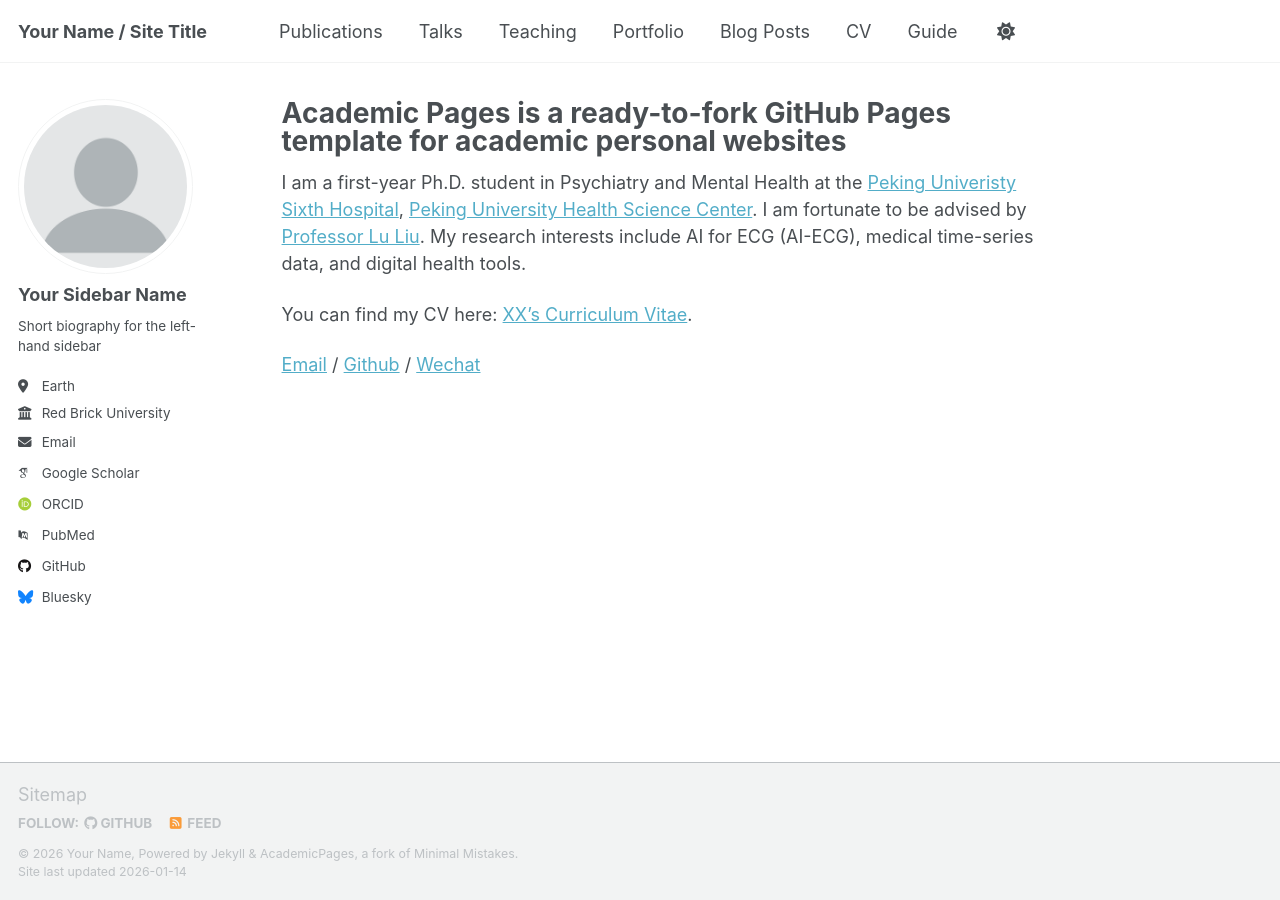
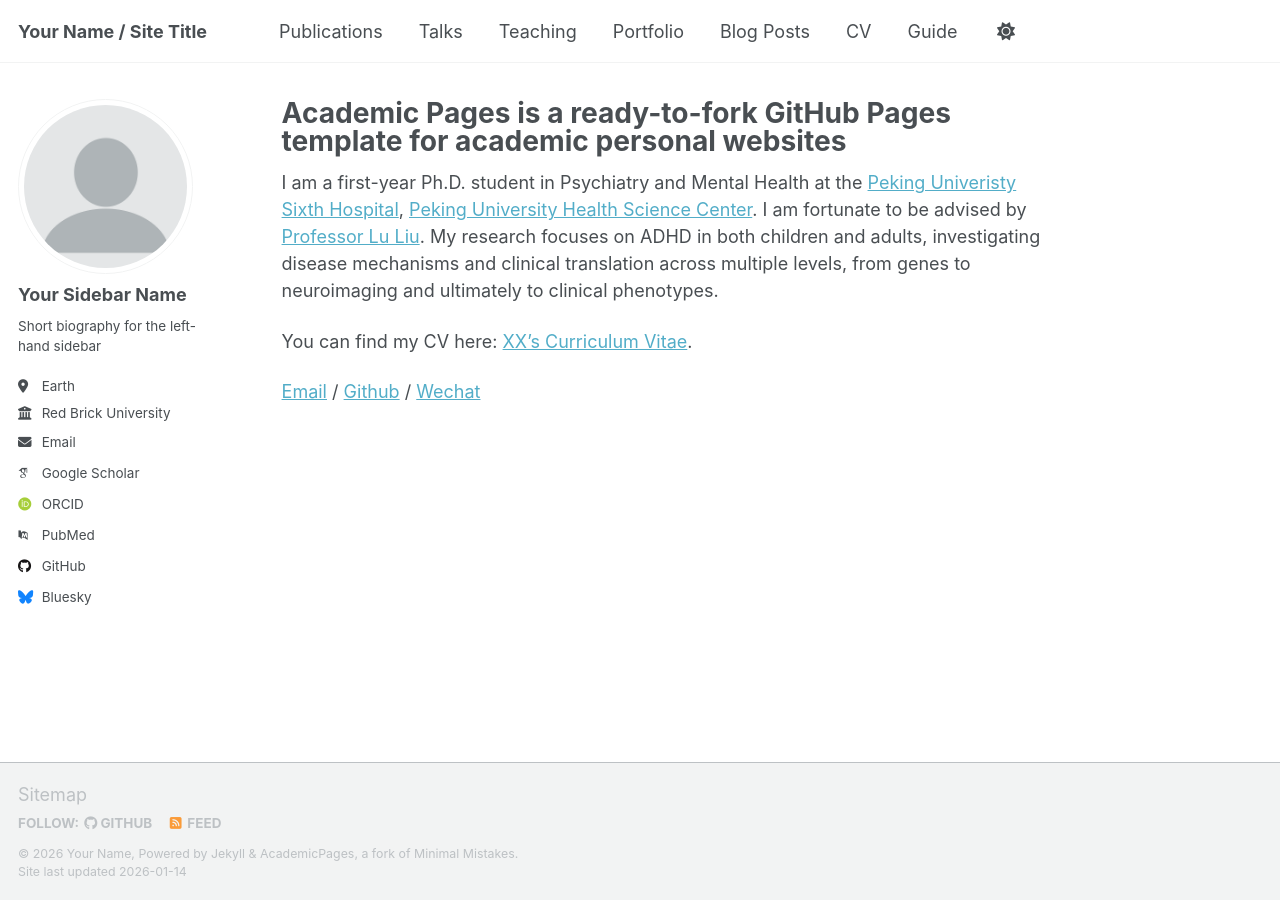
Before and after one commit to zhang019/zhang019.github.io, a Jekyll site: the page built from _pages/about.md, in a window 1280 px wide. Built offline with Jekyll 4.4.1, drawn with Linux system fonts in a browser that asks for light colours; some web fonts are replaced; a script that is not in the unit is left out.

Commit message:
Update about.md

```diff
--- a/_pages/about.md
+++ b/_pages/about.md
@@ -7,7 +7,7 @@ redirect_from:
   - /about.html
 ---
 
-I am a first-year Ph.D. student in Psychiatry and Mental Health at the [Peking Univeristy Sixth Hospital](https://www.pkuh6.cn/), [Peking University Health Science Center](https://www.bjmu.edu.cn/index.htm). I am fortunate to be advised by [Professor Lu Liu](https://www.pkuh6.cn/Html/Doctors/Main/Index_219.html?WebVisitShield=dZr4Kz5OIC8dKJj9j4xU). My research interests include AI for ECG (AI-ECG), medical time-series data, and digital health tools.
+I am a first-year Ph.D. student in Psychiatry and Mental Health at the [Peking Univeristy Sixth Hospital](https://www.pkuh6.cn/), [Peking University Health Science Center](https://www.bjmu.edu.cn/index.htm). I am fortunate to be advised by [Professor Lu Liu](https://www.pkuh6.cn/Html/Doctors/Main/Index_219.html?WebVisitShield=dZr4Kz5OIC8dKJj9j4xU). My research focuses on ADHD in both children and adults, investigating disease mechanisms and clinical translation across multiple levels, from genes to neuroimaging and ultimately to clinical phenotypes.
 
 You can find my CV here: [XX's Curriculum Vitae](../assets/Curriculum_Vitae.pdf).
 
```
